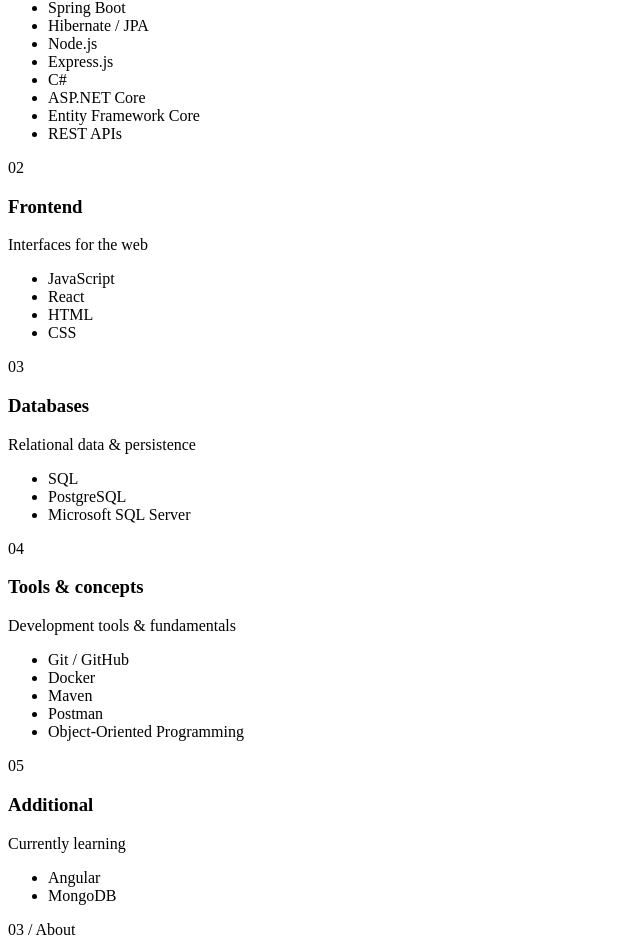
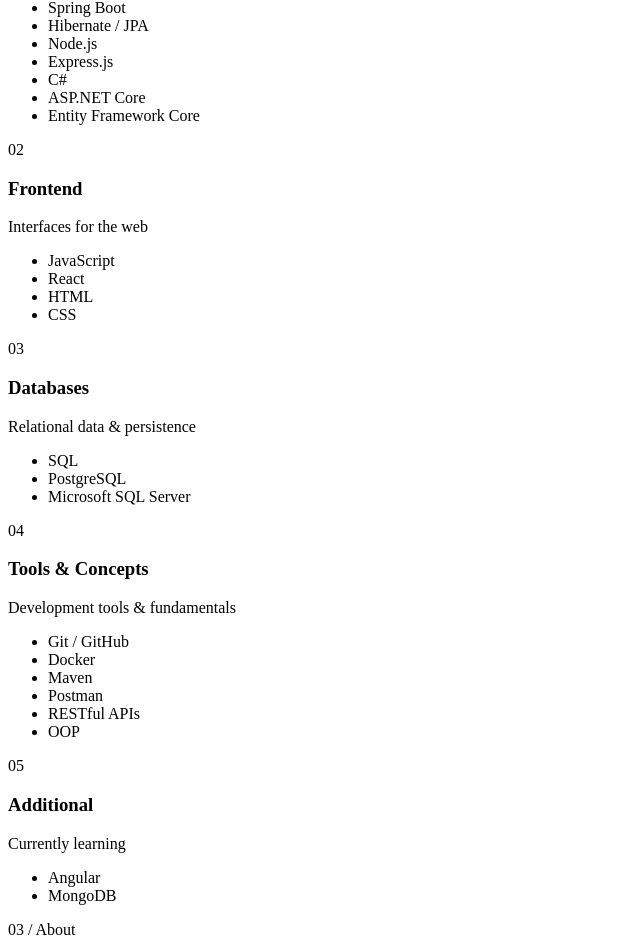
Before and after one commit to georgerachiotis/my-portfolio, a React (Vite) app: page / in a window 1280 px wide. Shown: the part 1958-2896 px from the top of the page, without its empty margins (0-640 px from the left). Built offline with nearby package versions, Linux system fonts and the light colour scheme; the HTML template or start-up script is replaced by a standard one.

Commit message:
Align portfolio skills with CV

```diff
--- a/src/data/profile.js
+++ b/src/data/profile.js
@@ -6,10 +6,10 @@
 export const navigation = ['Home', 'Projects', 'Skills', 'About', 'Education', 'Experience', 'Contact'];
 export const mainTechnologies = ['Java', 'Spring Boot', 'JavaScript', 'React', 'Node.js', 'PostgreSQL'];
 export const skills = [
-  { title: 'Backend', description: 'Application logic & APIs', items: ['Java', 'Spring Boot', 'Hibernate / JPA', 'Node.js', 'Express.js', 'C#', 'ASP.NET Core', 'Entity Framework Core', 'REST APIs'] },
+  { title: 'Backend', description: 'Application logic & APIs', items: ['Java', 'Spring Boot', 'Hibernate / JPA', 'Node.js', 'Express.js', 'C#', 'ASP.NET Core', 'Entity Framework Core'] },
   { title: 'Frontend', description: 'Interfaces for the web', items: ['JavaScript', 'React', 'HTML', 'CSS'] },
   { title: 'Databases', description: 'Relational data & persistence', items: ['SQL', 'PostgreSQL', 'Microsoft SQL Server'] },
-  { title: 'Tools & concepts', description: 'Development tools & fundamentals', items: ['Git / GitHub', 'Docker', 'Maven', 'Postman', 'Object-Oriented Programming'] },
+  { title: 'Tools & Concepts', description: 'Development tools & fundamentals', items: ['Git / GitHub', 'Docker', 'Maven', 'Postman', 'RESTful APIs', 'OOP'] },
   { title: 'Additional', description: 'Currently learning', items: ['Angular', 'MongoDB'] },
 ];
 // Training supplied by the owner; completion dates and certificate claims are not assumed.
```
